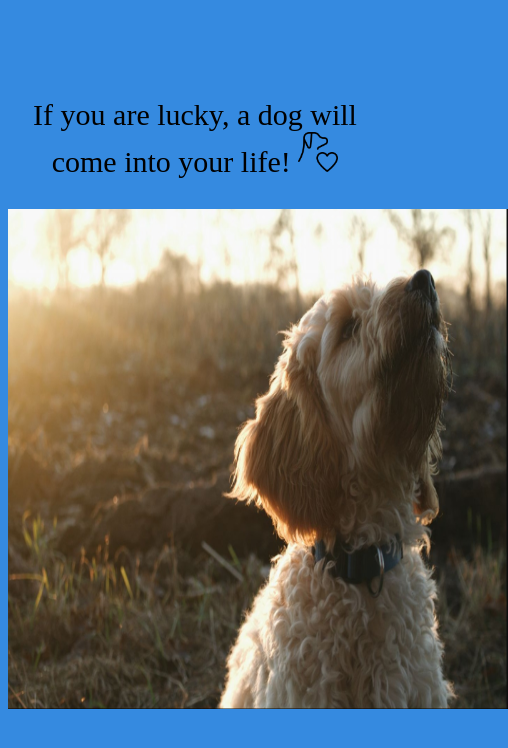
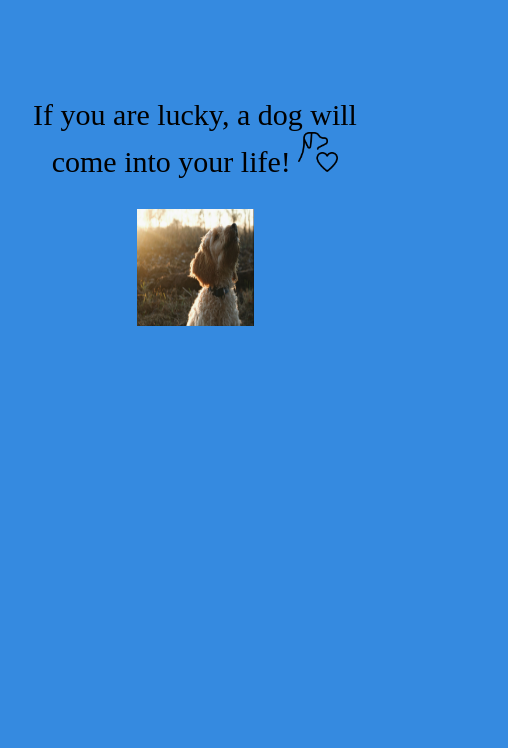
Before and after one commit to Parishri07/dog_API, a plain HTML site: page index.html in a window 390 px wide. Shown: the whole page, 508 px wide, since content can reach past the window. Drawn offline with Linux system fonts and the light colour scheme; no server answers.

Commit message:
responsive image

```diff
--- a/styles.css
+++ b/styles.css
@@ -1,5 +1,5 @@
 body{
-       background-color: #358ae0;
+    background-color: #358ae0;
 }
 .container{
     padding-top: 60px;
@@ -7,8 +7,8 @@ body{
     font-size: 30px;
 }
 #myImage{
-    width:500px;
-    height:500px;
+    width:30vw;
+    height:30vw;
 }
 #dogIcon{
     width:40px;
```
